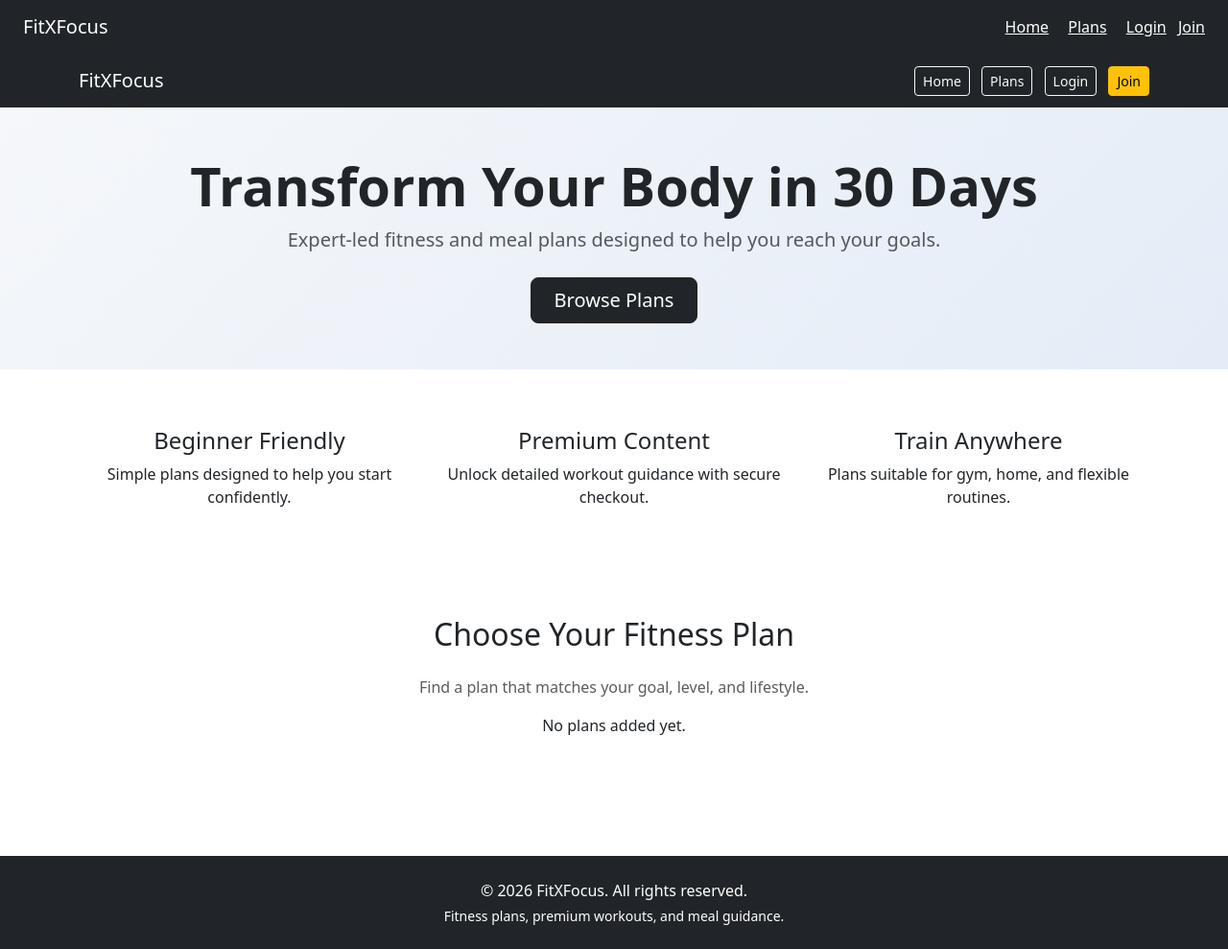
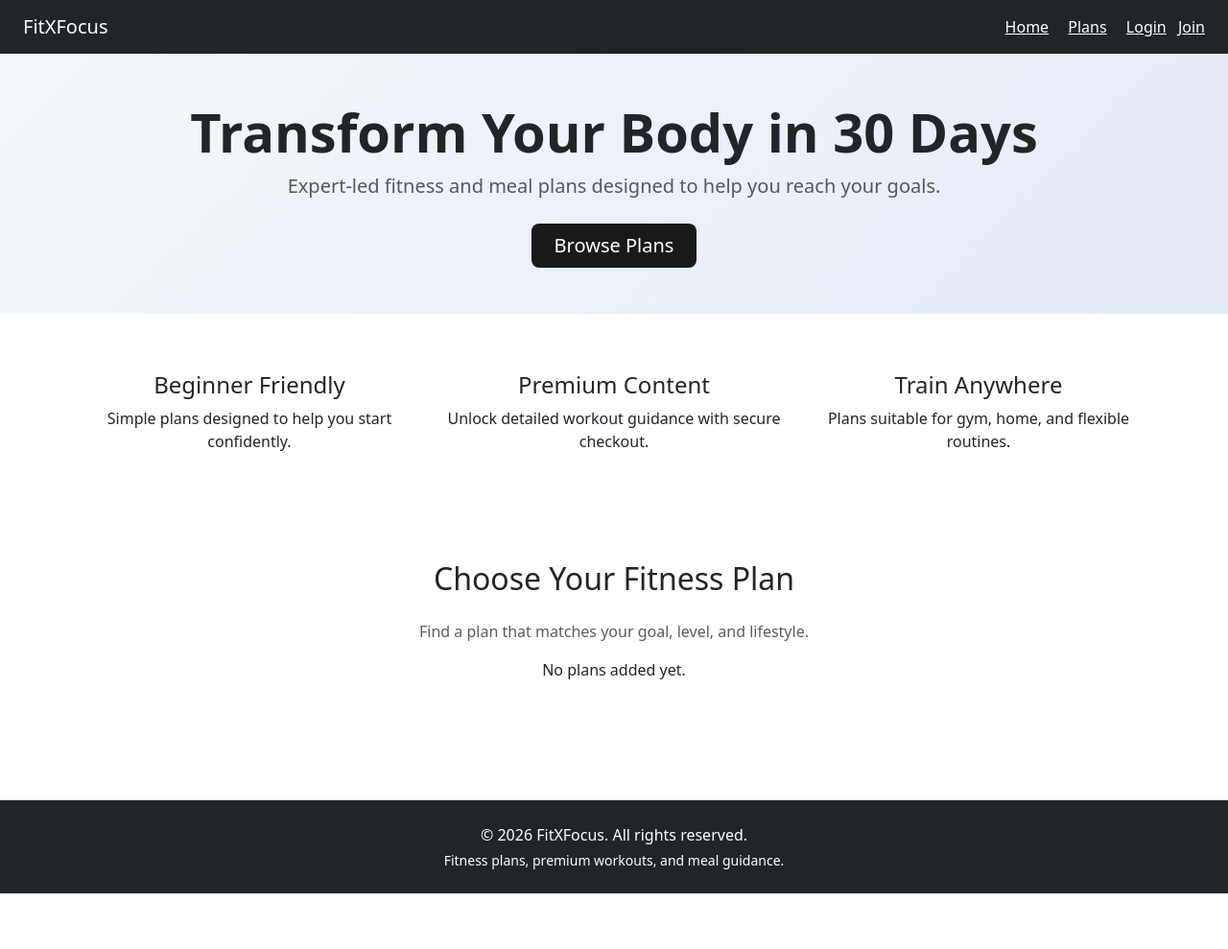
Before and after one commit to HelniseS/fitxfocus, a Django app: page / in a window 1280 px wide. Shown: the whole page at 96% size. After the commit the page ends 931 px from the top, so only its background shows below. Run offline with Django 5.2, Linux system fonts and the light colour scheme; data that the repository does not hold is empty.

Commit message:
Fix template inheritance and clean home.html

```diff
--- a/templates/plans/home.html
+++ b/templates/plans/home.html
@@ -1,37 +1,6 @@
 {% extends "base.html" %}
 
 {% block content %}
-
-<!DOCTYPE html>
-<html lang="en">
-<head>
-    <meta charset="UTF-8">
-    <meta name="viewport" content="width=device-width, initial-scale=1.0">
-    <title>FitXFocus</title>
-    <link href="https://cdn.jsdelivr.net/npm/bootstrap@5.3.3/dist/css/bootstrap.min.css" rel="stylesheet">
-
-</head>
-<body>
-
-    <nav class="navbar navbar-expand-lg navbar-dark bg-dark">
-        <div class="container">
-            <a class="navbar-brand" href="{% url 'home' %}">FitXFocus</a>
-<div>
-    <a class="btn btn-outline-light btn-sm me-2" href="{% url 'home' %}">Home</a>
-    <a class="btn btn-outline-light btn-sm me-2" href="{% url 'plan_list' %}">Plans</a>
-
-    {% if user.is_authenticated %}
-<form action="{% url 'logout' %}" method="post" style="display:inline;">
-    {% csrf_token %}
-    <button class="btn btn-outline-light btn-sm me-2" type="submit">Logout</button>
-</form>
-    {% else %}
-        <a class="btn btn-outline-light btn-sm me-2" href="{% url 'login' %}">Login</a>
-        <a class="btn btn-warning btn-sm" href="{% url 'register' %}">Join</a>
-    {% endif %}
-</div>
-        </div>
-    </nav>
 
 <section class="text-center py-5" style="background: linear-gradient(135deg, #f5f7fa, #e4ecf7);">
   <div class="container">
@@ -39,7 +8,7 @@
     <p class="lead text-muted mb-4">
       Expert-led fitness and meal plans designed to help you reach your goals.
     </p>
-    <a href="{% url 'plans' %}" class="btn btn-dark btn-lg px-4">
+    <a href="{% url 'plan_list' %}" class="btn btn-dark btn-lg px-4">
       Browse Plans
     </a>
   </div>
@@ -71,9 +40,7 @@
       {% for plan in plans %}
       <div class="col-md-4 mb-4">
         <div class="card h-100 shadow border-0" style="transition: 0.3s;">
-
           <div class="card-body text-center">
-
             <h5 class="fw-bold">{{ plan.title }}</h5>
 
             <p class="text-muted small">
@@ -101,7 +68,6 @@
             <a href="{% url 'plan_detail' plan.slug %}" class="btn btn-outline-dark mt-3">
               View Details
             </a>
-
           </div>
         </div>
       </div>
@@ -113,6 +79,3 @@
 </section>
 
 {% endblock %}
-
-</body>
-</html>
```
Lines whose indentation alone changed are shown as unchanged.
